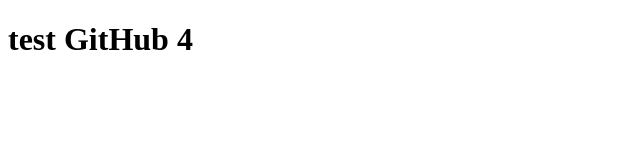
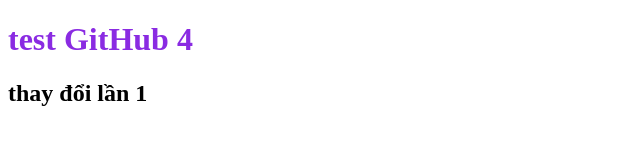
Before and after one commit to Jerry-1510/test-4, a plain HTML site: page index.html in a window 1280 px wide. Shown: the whole page, without its empty margins (0-640 px from the left). Drawn offline with Linux system fonts and the light colour scheme.

Commit message:
sửa lần 1

```diff
--- a/index.html
+++ b/index.html
@@ -3,9 +3,12 @@
   <head>
     <meta charset="UTF-8" />
     <meta name="viewport" content="width=device-width, initial-scale=1.0" />
+    <link rel="stylesheet" href="style.css" />
     <title>Document</title>
   </head>
   <body>
     <h1>test GitHub 4</h1>
+    <h2>thay đổi lần 1</h2>
+    <script src="main.js"></script>
   </body>
 </html>
--- /dev/null
+++ b/style.css
@@ -0,0 +1,3 @@
+h1 {
+  color: blueviolet;
+}
```
Also changed, not shown: main.js (added).
